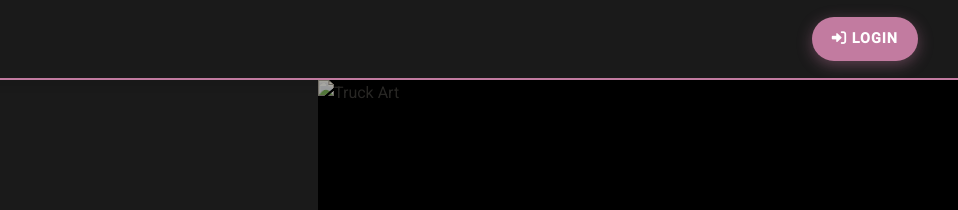
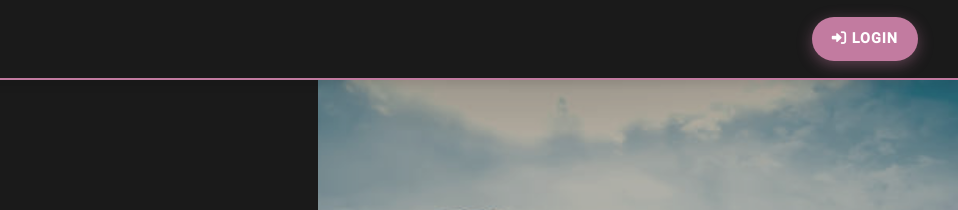
Before and after one commit to ChoiBillu/ICT-PROJECT-2025, a plain HTML site: page index.html in a window 1280 px wide. Shown: the top 210 px of the page, 322-1280 px from the left. Drawn offline with Linux system fonts and the light colour scheme; files whose address does not match are found by name.

Commit message:
Correct HTML structure and image source paths
Fixed HTML structure and corrected image paths.

```diff
--- a/index.html
+++ b/index.html
@@ -41,7 +41,7 @@
             <a href="calculator.html" class="cta-btn">Get a Quote</a>
         </div>
         <div class="hero-image-container">
-            <img src="Images/istockphoto-1496871913-612x612.jpg" alt="Truck Art" class="hero-image">
+            <img src="istockphoto-1496871913-612x612.jpg" alt="Truck Art" class="hero-image">
         </div>
     </section>
 
@@ -98,4 +98,5 @@ And yes, we make moving stuff look cooler than it actually is.”
 
     <script src="script.js"></script>
 </body>
+
 </html>
```
